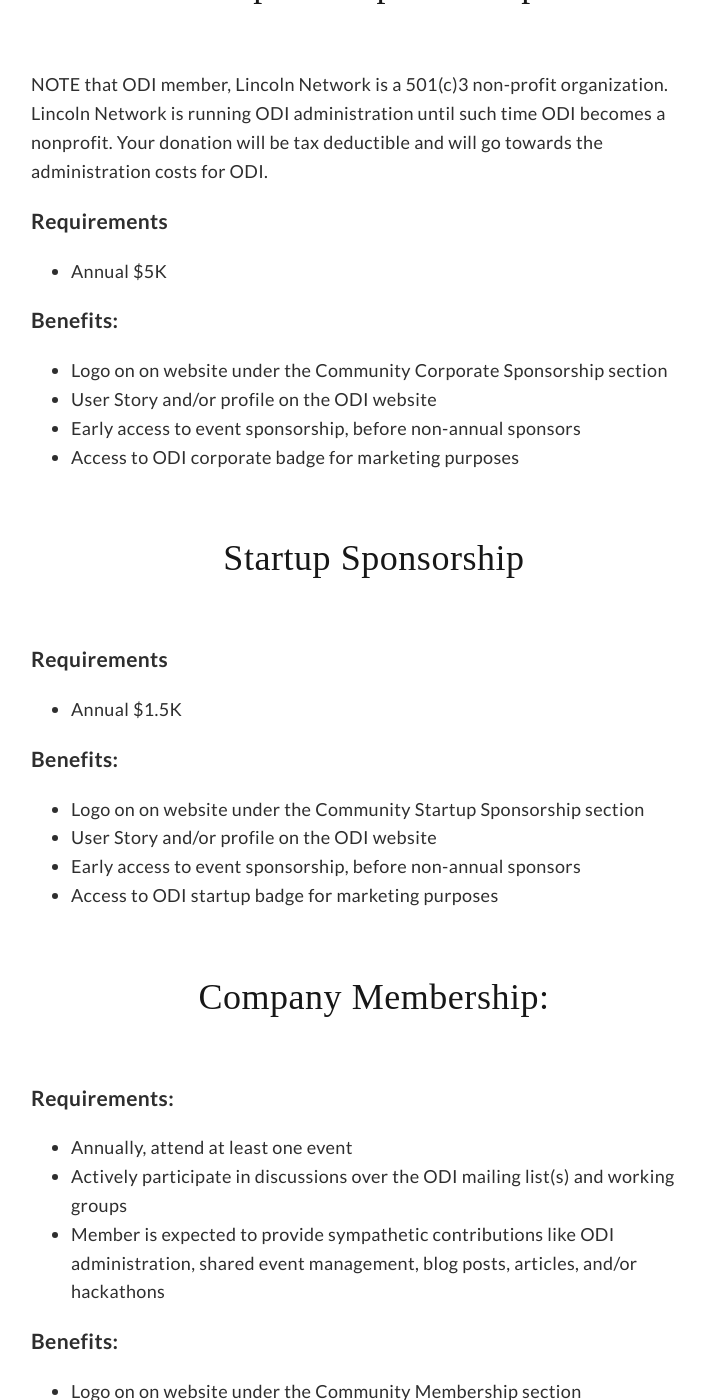
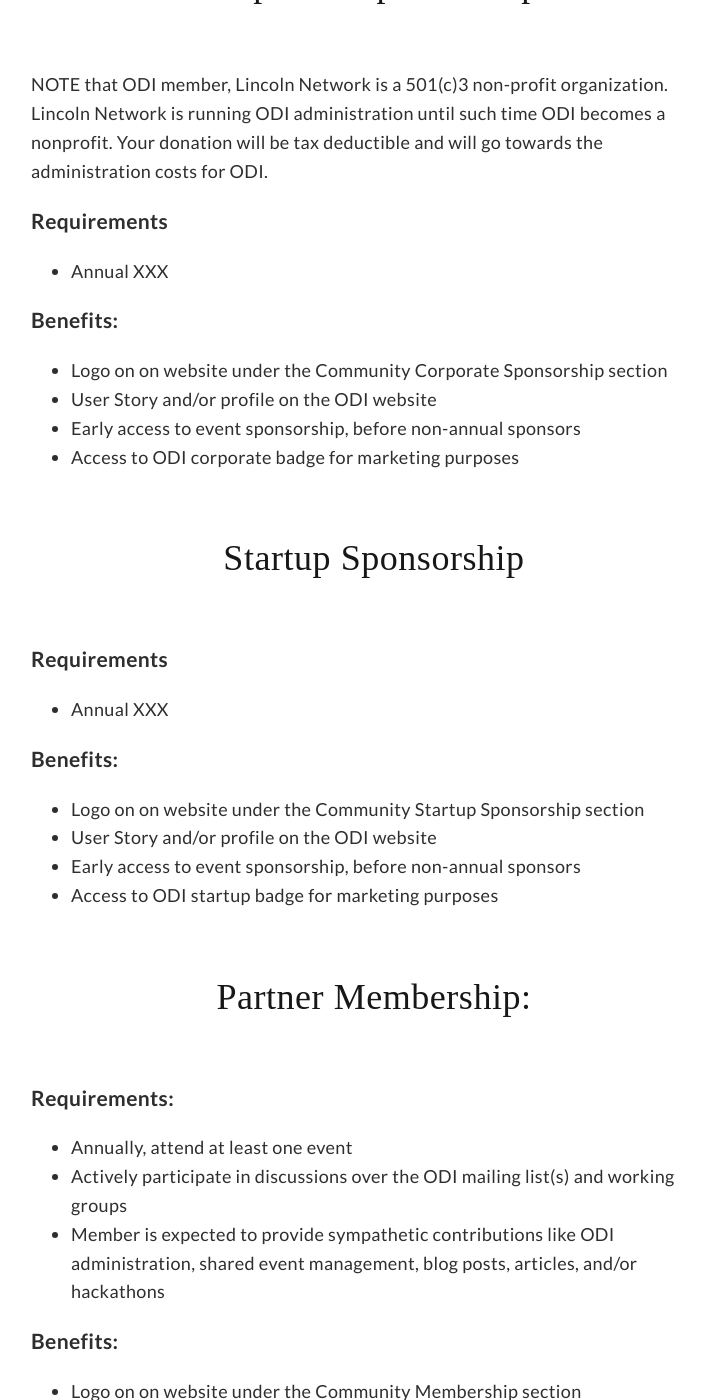
Before and after one commit to opendatainitiative/opendatainitiative.github.io, a Jekyll site: the page built from participation.md, in a window 1280 px wide and 1400 px high, scrolled down 556 px. Shown: the whole window, without its empty margins (266-971 px from the left). Built offline with Jekyll 4.4.1, drawn with Linux system fonts in a browser that asks for light colours.

Commit message:
update participation.md
sponsorship amounts need to be thought through before publishing them. plus we want government organizations to join as members, so change 'company' to 'partner'

```diff
--- a/participation.md
+++ b/participation.md
@@ -11,7 +11,7 @@ title: Participation
 NOTE that ODI member, Lincoln Network is a 501(c)3 non-profit organization. Lincoln Network is running ODI administration until such time ODI becomes a nonprofit. Your donation will be tax deductible and will go towards the administration costs for ODI.
 
 ### Requirements
-* Annual $5K
+* Annual XXX
 
 ### Benefits:
 * Logo on on website under the Community Corporate Sponsorship section
@@ -21,7 +21,7 @@ NOTE that ODI member, Lincoln Network is a 501(c)3 non-profit organization. Linc
 
 ## Startup Sponsorship
 ### Requirements
-* Annual $1.5K
+* Annual XXX
 
 ### Benefits:
 * Logo on on website under the Community Startup Sponsorship section
@@ -29,7 +29,7 @@ NOTE that ODI member, Lincoln Network is a 501(c)3 non-profit organization. Linc
 * Early access to event sponsorship, before non-annual sponsors
 * Access to ODI startup badge for marketing purposes
 
-<h2><a name="membership">Company Membership:</a></h2>
+<h2><a name="membership">Partner Membership:</a></h2>
 ### Requirements:
 <!--* Send people to the ODI Summits -->
 * Annually, attend at least one event
```
